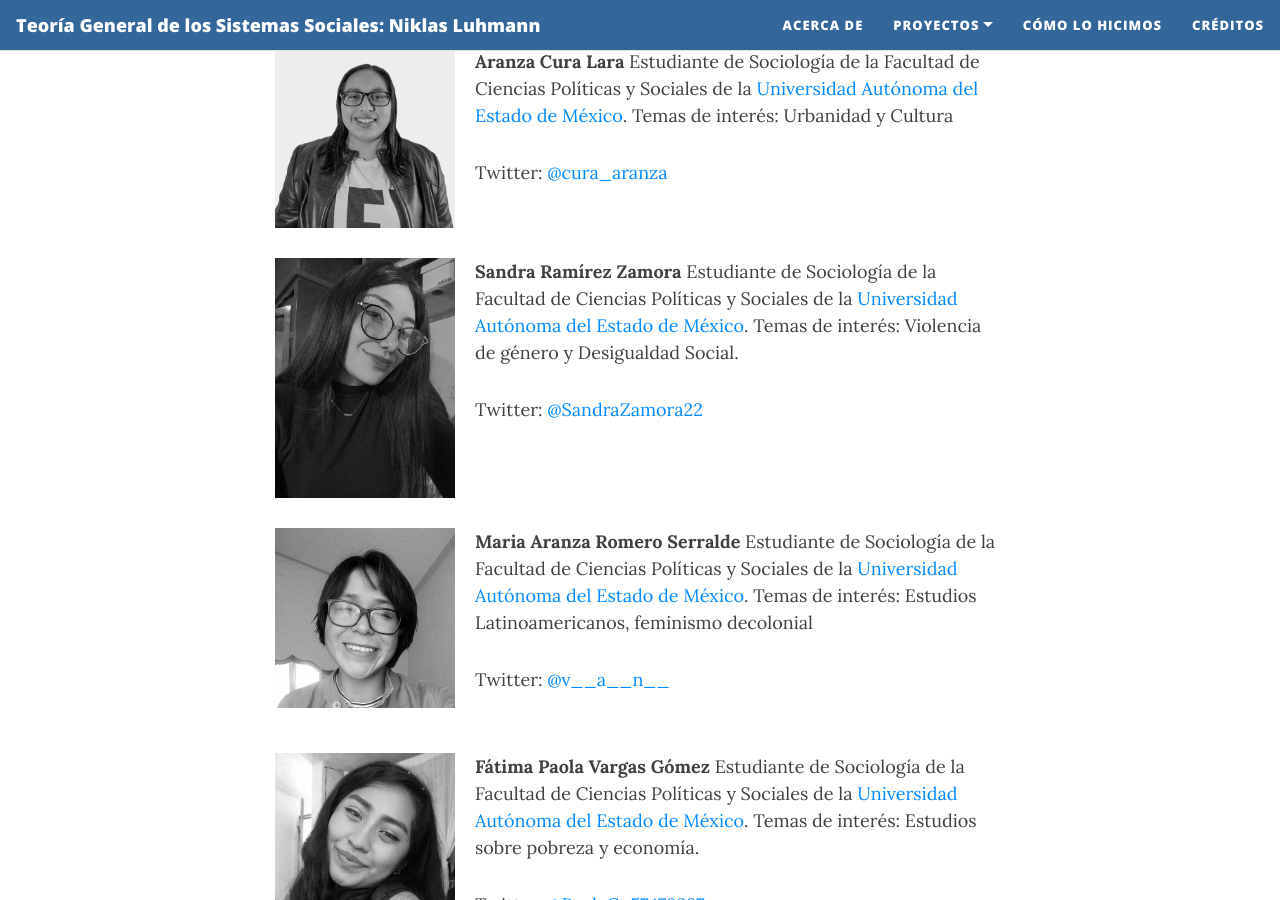
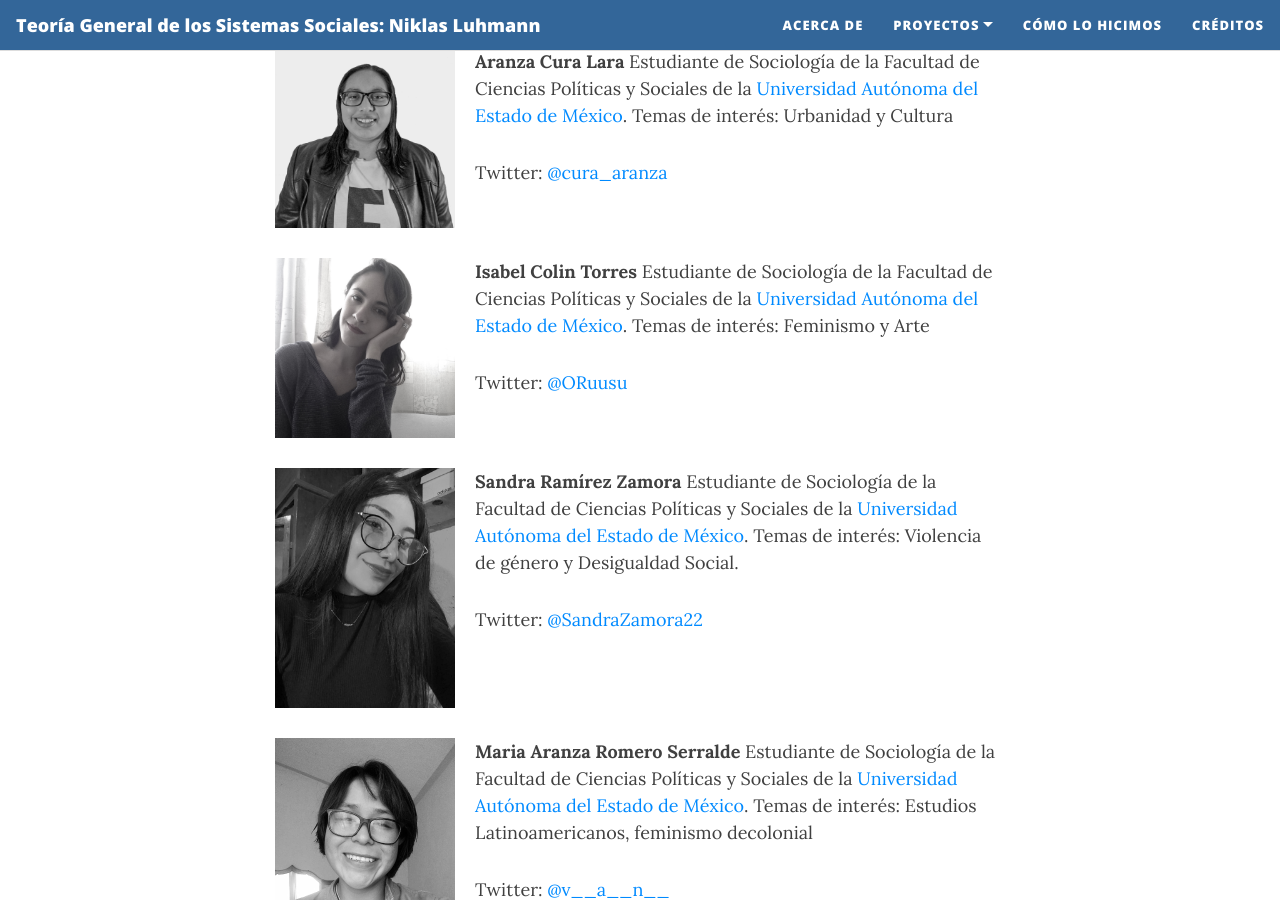
Before and after one commit to rosariorogel/luhmann, a Jekyll site: the page built from _pages/credits.md, in a window 1280 px wide and 900 px high, scrolled down 588 px. Built offline with Jekyll 4.4.1, drawn with Linux system fonts in a browser that asks for light colours; nearby versions of some CDN libraries.

Commit message:
Update credits.md

```diff
--- a/_pages/credits.md
+++ b/_pages/credits.md
@@ -18,6 +18,13 @@
 **Aranza Cura Lara** Estudiante de Sociología de la Facultad de Ciencias Políticas y Sociales de la [Universidad Autónoma del Estado de México](https://www.uaemex.mx/). Temas de interés: Urbanidad y Cultura
 
 Twitter: [@cura_aranza](https://twitter.com/cura_aranza)
+
+<div style="clear: both;"></div>
+
+<img src="{{ site.baseurl }}/assets/img/FotoIsabelColin.jpg" style="float:left;width:200px;padding-right:20px;">
+**Isabel Colin Torres** Estudiante de Sociología de la Facultad de Ciencias Políticas y Sociales de la [Universidad Autónoma del Estado de México](https://www.uaemex.mx/). Temas de interés: Feminismo y Arte
+
+Twitter: [@ORuusu](https://twitter.com/ORuusu)
 
 <div style="clear: both;"></div>
 
```
